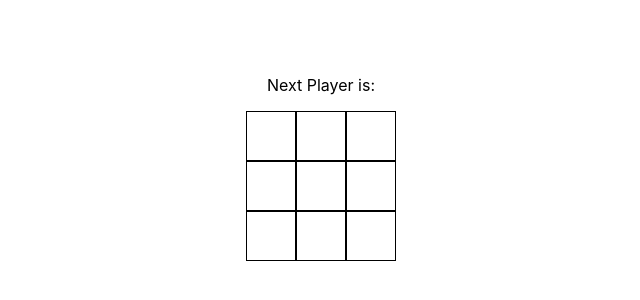
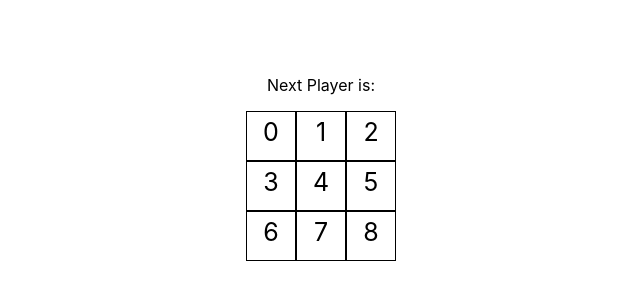
Before and after one commit to ardithoxha/tic_tac_toe, a React (Create React App) app: page / in a window 1280 px wide. Shown: the part 240-540 px from the top of the page, without its empty margins (319-959 px from the left). Built offline with nearby package versions, Linux system fonts and the light colour scheme.

Commit message:
react connected to redux. props passed in a basic way.

```diff
--- a/src/App.css
+++ b/src/App.css
@@ -51,6 +51,9 @@ color: black;
 border: 1px black solid;
 width: 50px;
 height: 50px;
+text-align: center;
+padding-top: 5px;
+font-size: 25px;
 }
 
 .board {
--- a/src/App.js
+++ b/src/App.js
@@ -1,35 +1,54 @@
-import logo from './logo.svg';
+import { Provider, connect } from 'react-redux';
+import { mapStateToProps,mapDispatchToProps} from './Redux/actioncreators';
 import './App.css';
+import React from 'react';
+import store from './Redux/store';
+
 
 function Square(props) {
+
   return (
-    <div className="square"></div>
+    <div className="square" id={props.box} onClick={props.onClick}>{props.box}</div>
   );
 }
 
-function Board() {
+function Board(props) {
+
+
   return (
     <div className="board">
-      <Square box={0}/>
-      <Square box={1}/>
-      <Square box={2}/>
-      <Square box={3}/>
-      <Square box={4}/>
-      <Square box={5}/>
-      <Square box={6}/>
-      <Square box={7}/>
-      <Square box={8}/>
+      {/* {console.log(props.squares)} */}
+      <Square box={0}  onClick={() => props.onClick(0)} squares={props.squares}/>
+      <Square box={1}  onClick={() => props.onClick(1)} squares={props.squares}/>
+      <Square box={2}  onClick={() => props.onClick(2)} squares={props.squares}/>
+      <Square box={3}  onClick={() => props.onClick(3)} squares={props.squares}/>
+      <Square box={4}  onClick={() => props.onClick(4)} squares={props.squares}/>
+      <Square box={5}  onClick={() => props.onClick(5)} squares={props.squares}/>
+      <Square box={6}  onClick={() => props.onClick(6)} squares={props.squares}/>
+      <Square box={7}  onClick={() => props.onClick(7)} squares={props.squares}/>
+      <Square box={8}  onClick={() => props.onClick(8)} squares={props.squares}/>
     </div>
   );
 }
 
-function App() {
+function App(props) {
   return (
     <div className="App">
       <p>Next Player is:</p>
-      <Board />
+      <Board onClick={(i) => props.handleClick(i)} squares={props.squares}/>
     </div>
   );
 }
 
-export default App;
+const Container = connect(mapStateToProps,mapDispatchToProps)(App);
+class AppWrapper extends React.Component {
+  render() {
+    return (
+      <Provider store={store}>
+        <Container />
+      </Provider>
+    );
+  }
+}
+
+export default AppWrapper;
--- /dev/null
+++ b/src/Redux/actioncreators.js
@@ -0,0 +1,18 @@
+const CHOICE = "CHOICE";
+
+const handleClick = (i) => {
+return {
+    type: CHOICE,
+    index: i
+}
+}
+
+export const mapStateToProps = (state) => {
+    return state;
+}
+
+export const mapDispatchToProps = (dispatch) => {
+    return {
+        handleClick: (i) => {dispatch(handleClick(i))}
+    };
+}
--- /dev/null
+++ b/src/Redux/reducer.js
@@ -0,0 +1,16 @@
+const defaultState = {squares: Array(9).fill(null)};
+
+
+const reducer = (state = defaultState, action) => {
+    switch(action.type) {
+        case "CHOICE":
+            console.log("handleClick() has been called. Index is " + action.index);
+            let squares = state.squares.slice();
+            squares[action.index] = "X"
+            return {squares: squares};
+        default:
+            return state;
+    }
+}
+
+export default reducer;
--- /dev/null
+++ b/src/Redux/store.js
@@ -0,0 +1,6 @@
+import { createStore} from 'redux';
+import reducer from './reducer';
+
+const store = createStore(reducer);
+
+export default store;
--- a/src/index.js
+++ b/src/index.js
@@ -1,12 +1,12 @@
 import React from 'react';
 import ReactDOM from 'react-dom';
 import './index.css';
-import App from './App';
+import AppWrapper from './App';
 import reportWebVitals from './reportWebVitals';
 
 ReactDOM.render(
   <React.StrictMode>
-    <App />
+    <AppWrapper />
   </React.StrictMode>,
   document.getElementById('root')
 );
```
